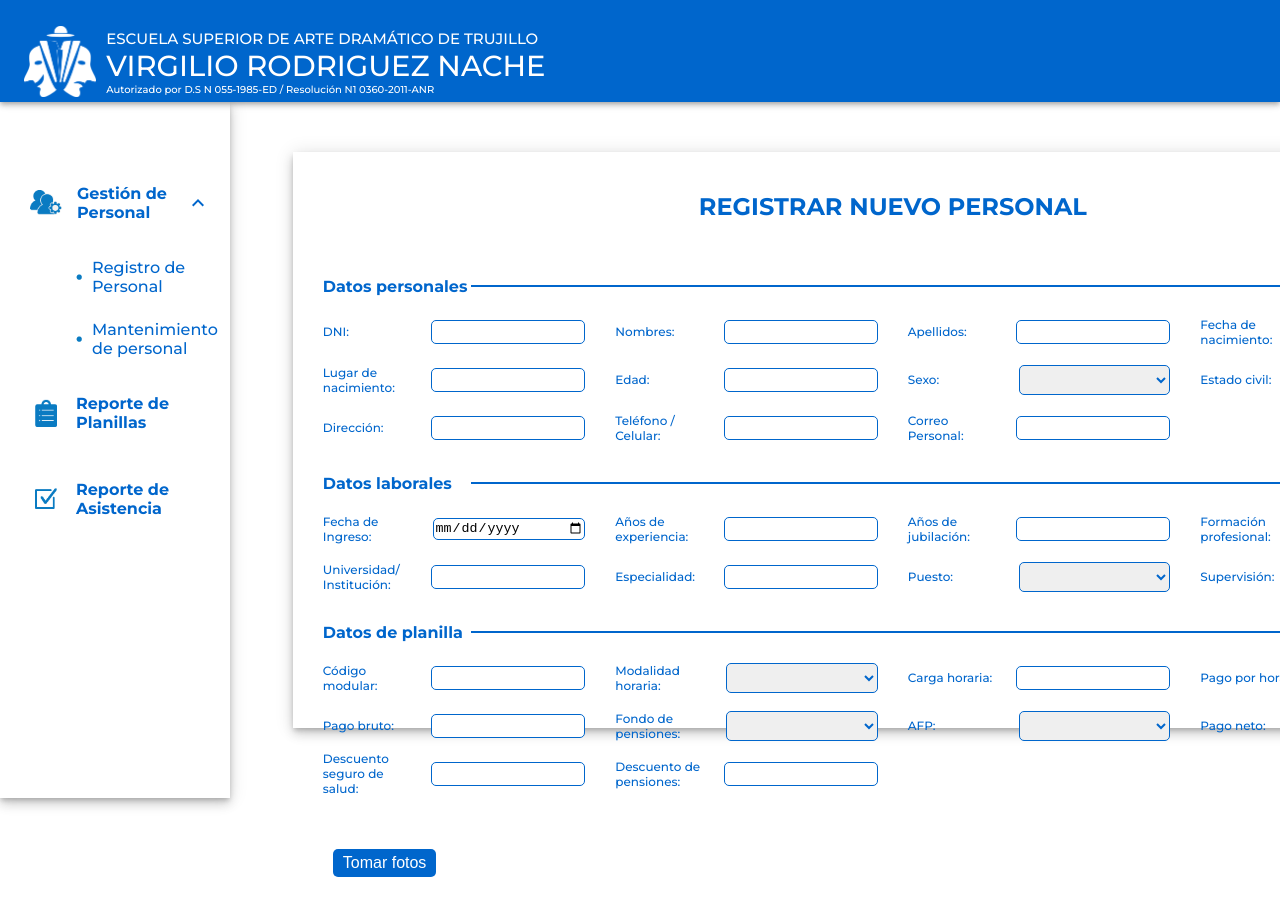
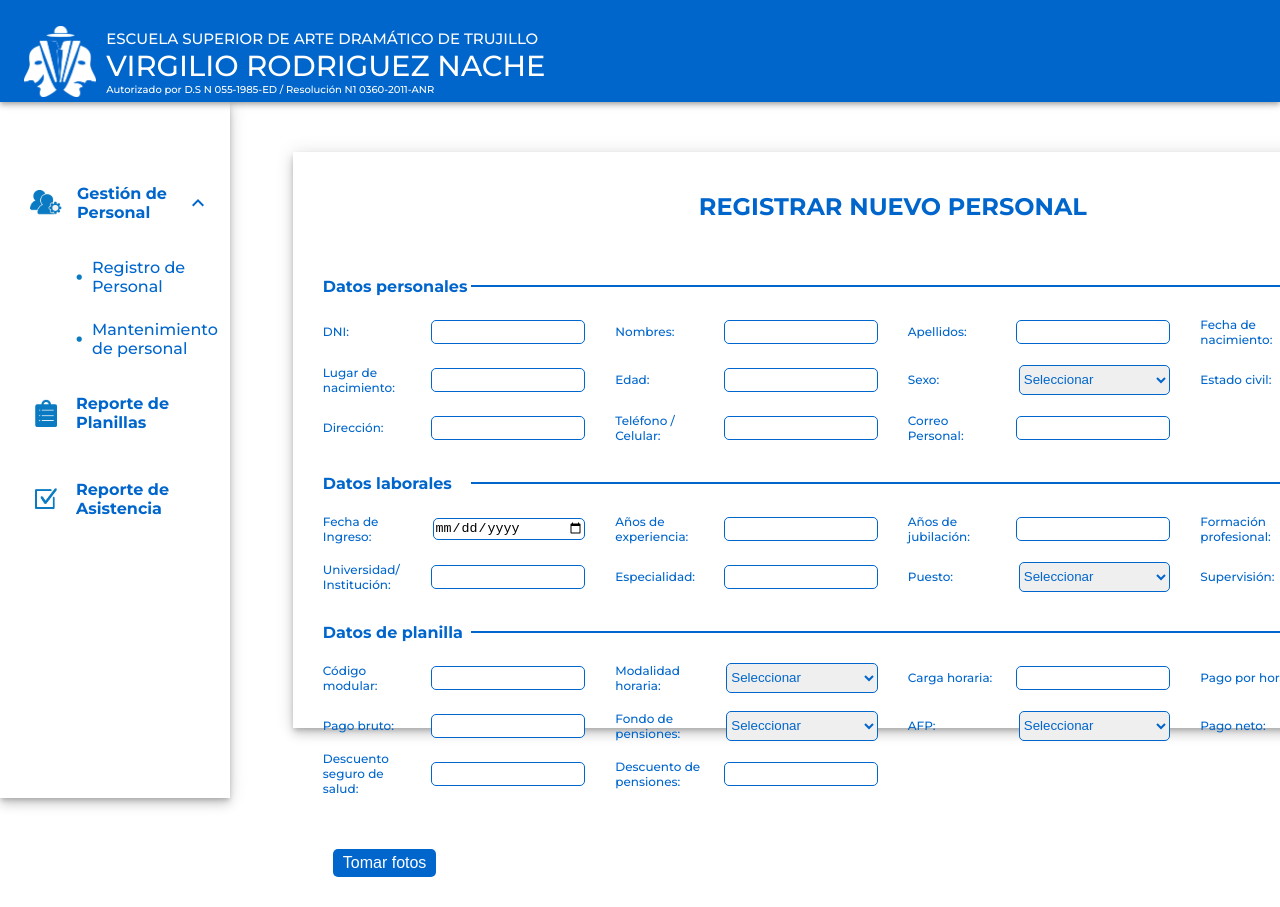
Before and after one commit to PedroThiago17/cappro-rrhh-sys-frontend, a React (Create React App) app: page /registropersonal in a window 1280 px wide. Shown: the top 907 px of the page. Built offline with nearby package versions, Linux system fonts and the light colour scheme.

Commit message:
Pequeños cambios

```diff
--- a/src/components/MantenimientoDePersonal/MantenimientoDePersonal.js
+++ b/src/components/MantenimientoDePersonal/MantenimientoDePersonal.js
@@ -188,10 +188,10 @@ const MantenimientoDePersonal = () => {
             <h2>MANTENIMIENTO DE PERSONAL</h2>
             <div className='mp-form-content'>
               <div className='form-inputs'>
-                <RegistroInput label={'Dni:'}></RegistroInput>
+                <RegistroInput label={'DNI:'}></RegistroInput>
                 <RegistroInput label={'Nombres:'}></RegistroInput>
                 <RegistroInput label={'Apellidos:'}></RegistroInput>
-                <RegistroInput label={'Código modular:'}></RegistroInput>
+                <RegistroInput label={'Código Modular:'}></RegistroInput>
               </div>
               <div className='main-button-container'>
                 <button className='main-button'>Buscar</button>
@@ -199,10 +199,10 @@ const MantenimientoDePersonal = () => {
             </div>
             <div className='table-container'>
               <div className='table-header'>
-                <p>Dni</p>
+                <p>DNI</p>
                 <p>Nombres</p>
                 <p>Apellidos</p>
-                <p>Codigo modular</p>
+                <p>Codigo Modular</p>
                 <p>Acciones</p>
               </div>
               {
--- a/src/components/RegistroDePersonal/RegistroPersonal.js
+++ b/src/components/RegistroDePersonal/RegistroPersonal.js
@@ -108,13 +108,13 @@ const RegistroPersonal = () => {
     console.log(url);
   }
 
-  const sexoOptions = [' ', 'Masculino', 'Femenino', 'No especifica'];
-  const estadoCivilOptions = [' ', 'Soltero', 'Casado', 'Viudo', 'Divorciado'];
-  const puestoOptions = [' ', 'Supervisor', 'Personal'];
-  const supervisionOptions = [' ', 'Administrador', 'Supervisor'];
-  const modalidadHorariaOptions = [' ', 'Tiempo completo', 'Tiempo parcial'];
-  const fondoPensionesOptions = [' ', 'AFP', 'ONP'];
-  const AFPOptions = [' ', '1', '2'];
+  const sexoOptions = ['Seleccionar', 'Masculino', 'Femenino', 'No especifica'];
+  const estadoCivilOptions = ['Seleccionar', 'Soltero', 'Casado', 'Viudo', 'Divorciado'];
+  const puestoOptions = ['Seleccionar', 'Supervisor', 'Personal'];
+  const supervisionOptions = ['Seleccionar', 'Administrador', 'Supervisor'];
+  const modalidadHorariaOptions = ['Seleccionar', 'Tiempo completo', 'Tiempo parcial'];
+  const fondoPensionesOptions = ['Seleccionar', 'AFP', 'ONP'];
+  const AFPOptions = ['Seleccionar', 'Profuturo', 'AFP Integra', 'Prima AFP', 'AFP Habitat'];
 
   return (
     <div className={clsx(classes.root)}>
@@ -249,7 +249,7 @@ const RegistroPersonal = () => {
                   </div>
                   <div className='form-block'>
                     <RegistroInput label={'Carga horaria:'}></RegistroInput>
-                    <RegistroInput label={'AFP:'} type={'select'} options={sexoOptions}></RegistroInput>
+                    <RegistroInput label={'AFP:'} type={'select'} options={AFPOptions}></RegistroInput>
                   </div>
                   <div className='form-block'>
                     <RegistroInput label={'Pago por hora:'}></RegistroInput>
```
